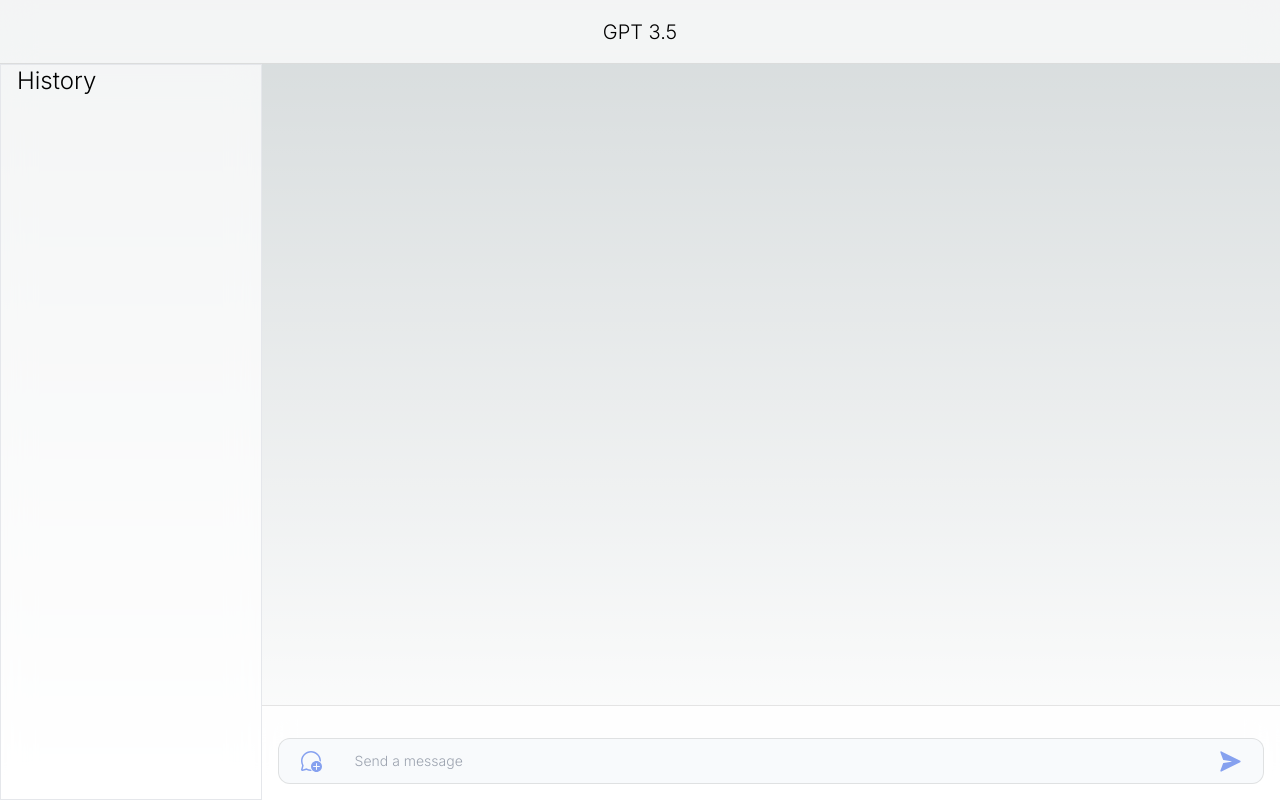
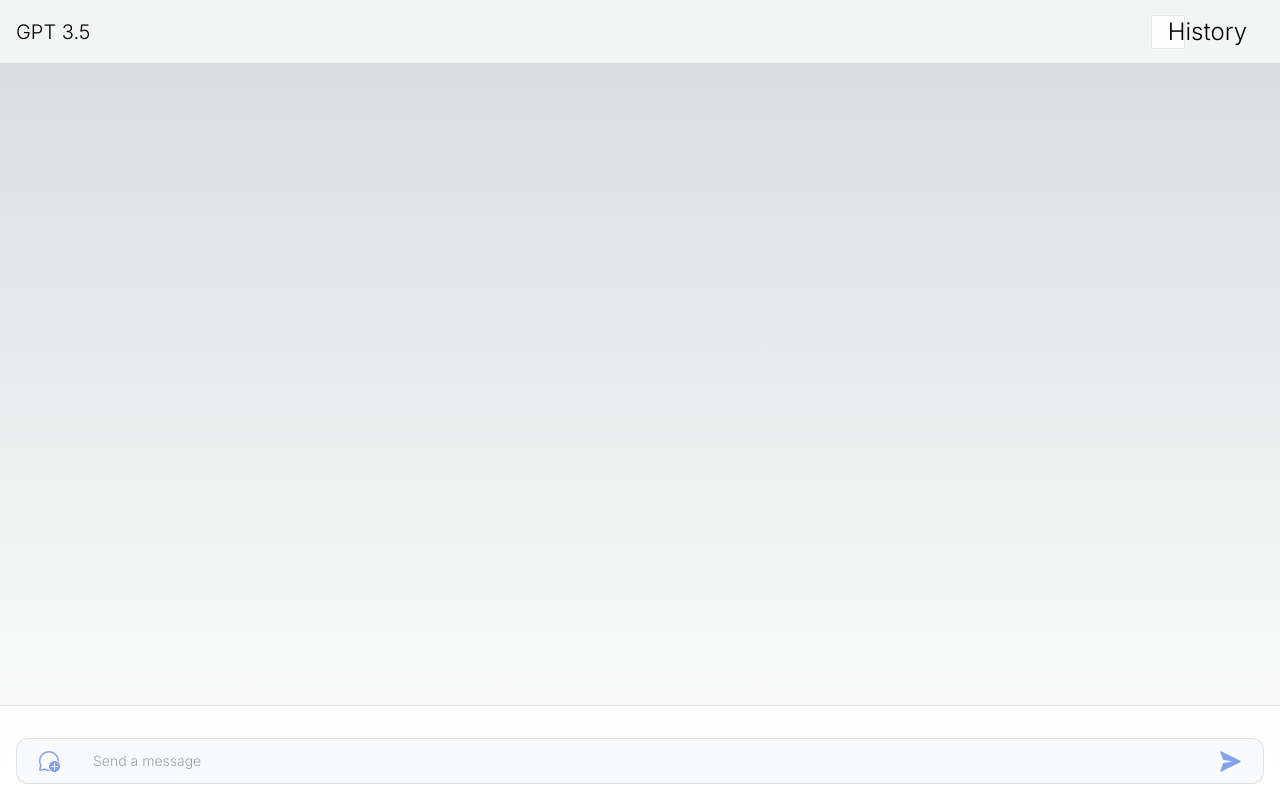
Before and after one commit to darcan94/openai-api, a Next.js app: page / in a window 1280 px wide. Built offline with nearby package versions, Linux system fonts and the light colour scheme.

Commit message:
Chat page added; Adjust Layout

```diff
--- a/src/app/chat/[id]/page.tsx
+++ b/src/app/chat/[id]/page.tsx
@@ -11,5 +11,5 @@
       notFound()
     }
 
-    return <Chat id={chat._id.toString()}/>
+    return <Chat id={chat._id.toString()} initialMessages={chat.messages}/>
 }
--- a/src/app/layout.tsx
+++ b/src/app/layout.tsx
@@ -1,3 +1,4 @@
+import Header from "@/components/header/header";
 import "./globals.css";
 import type { Metadata } from "next";
 import { Inter } from "next/font/google";
@@ -16,7 +17,12 @@
 }) {
   return (
     <html lang="en">
-      <body className={inter.className}>{children}</body>
+      <body className={inter.className}>
+        <Header />
+        <main className="mx-auto my-0 flex h-screen w-full justify-end pt-[4rem]">
+            {children}
+        </main>
+      </body>
     </html>
   );
 }
--- a/src/app/page.tsx
+++ b/src/app/page.tsx
@@ -1,19 +1,8 @@
 import Chat from "@/components/chat/chat";
-import Header from "@/components/header/header";
-import Sidebar from "@/components/sidebar/sidebar";
 import { v4 as uuidv4 } from 'uuid';
 
 export default function Home() {
   const chatId = uuidv4();
-  return (
-    <>
-      <Header />
-      <main className="mx-auto my-0 flex h-screen w-full justify-end pt-[4rem]">
-        <Sidebar key="history" className="w-1/4">
-          <h1>History</h1>
-        </Sidebar>
-        <Chat id={ chatId }/>
-      </main>
-    </>
-  );
+
+  return <Chat id={ chatId }/>;
 }
--- a/src/components/chat/chat.tsx
+++ b/src/components/chat/chat.tsx
@@ -11,7 +11,7 @@
 import { IconArrowDown } from "@/components/icons/Icons";
 import { Message } from "ai";
 
-export const initialMessages: Message[] = [
+export const initialPrompt: Message[] = [
   {
     id: new Date().toISOString(),
     role: "system",
@@ -20,8 +20,7 @@
   },
 ];
 
-export default function Chat({ id }: { id: string }) {
-  console.log(id);
+export default function Chat({ id, initialMessages = initialPrompt }: { id: string, initialMessages?: Message[] }) {
   const {
     messages,
     input,
--- a/src/components/chatList/chatList.tsx
+++ b/src/components/chatList/chatList.tsx
@@ -8,8 +8,8 @@
 
   return (
     <div className="flex w-full flex-col gap-4 px-2">
-      {filteredMessages.map((message: Message) => (
-        <Bubble key={message.id} message={message} />
+      {filteredMessages.map((message: Message, index: number) => (
+        <Bubble key={index} message={message} />
       ))}
     </div>
   );
--- a/src/components/header/header.tsx
+++ b/src/components/header/header.tsx
@@ -1,7 +1,14 @@
+import Sidebar from "../sidebar/sidebar";
+
 export default function Header() {
   return (
-    <header className="blur-9.8 fixed top-0 z-10 flex h-16 w-full items-center justify-center  border-b  border-b-black/10 bg-white/70 px-4 backdrop-blur-lg">
+    <header className="blur-9.8 fixed top-0 z-10 flex h-16 w-full items-center justify-between  border-b  border-b-black/10 bg-white/70 px-4 backdrop-blur-lg">
       <h2>GPT 3.5</h2>
+      <div>
+        <Sidebar key="history" className="w-1/4">
+            <h1>History</h1>
+        </Sidebar>
+      </div>
     </header>
   );
 }
--- a/src/components/promptForm/promptForm.tsx
+++ b/src/components/promptForm/promptForm.tsx
@@ -9,7 +9,7 @@
   IconSubmit,
 } from "@/components/icons/Icons";
 import { Message } from "ai";
-import { initialMessages } from "@/components/chat/chat";
+import { initialPrompt } from "@/components/chat/chat";
 import { useRouter } from "next/navigation";
 
 interface ChatFormProps {
@@ -66,7 +66,7 @@
               e.preventDefault();
               router.refresh();
               router.push('/');
-              setMessages(initialMessages);
+              setMessages(initialPrompt);
             }}
           >
             <IconClearChat />
```
Also changed, not shown: 1 other file (tests, documents, lock files or other folders).
